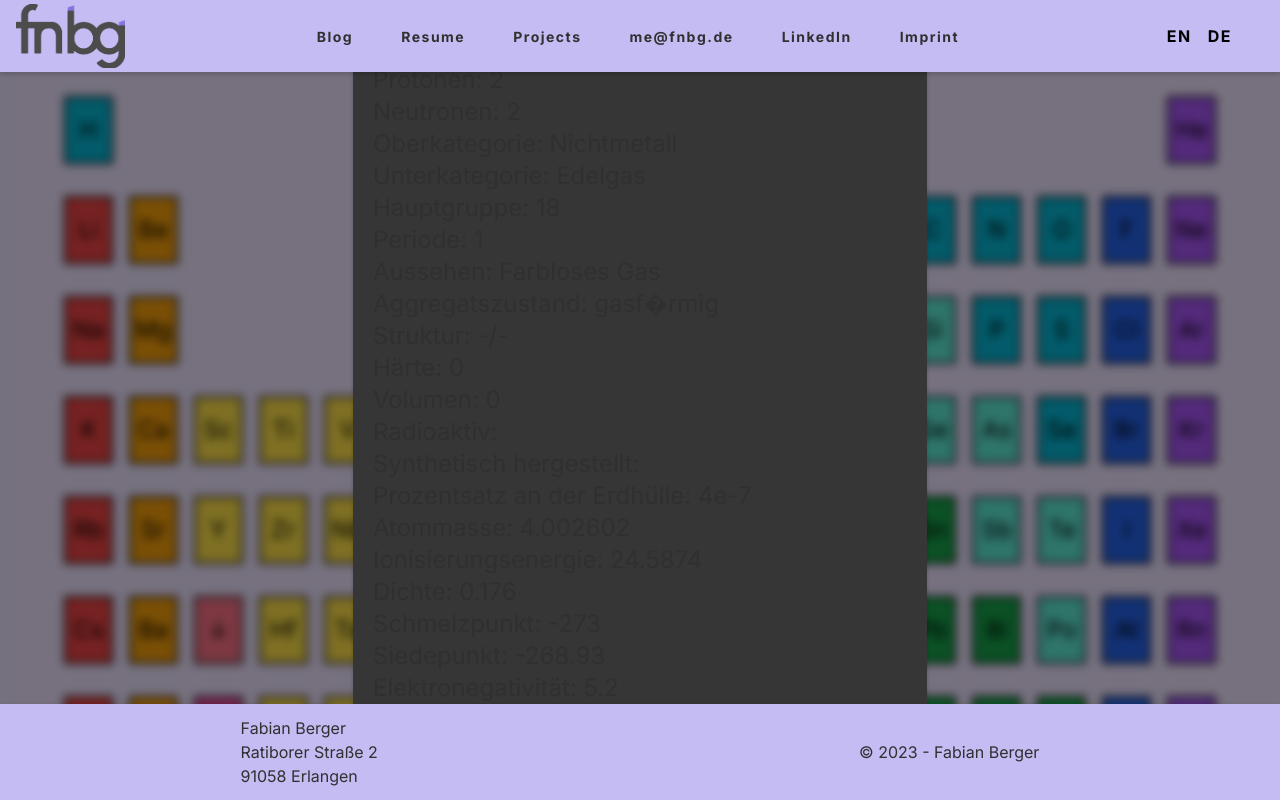
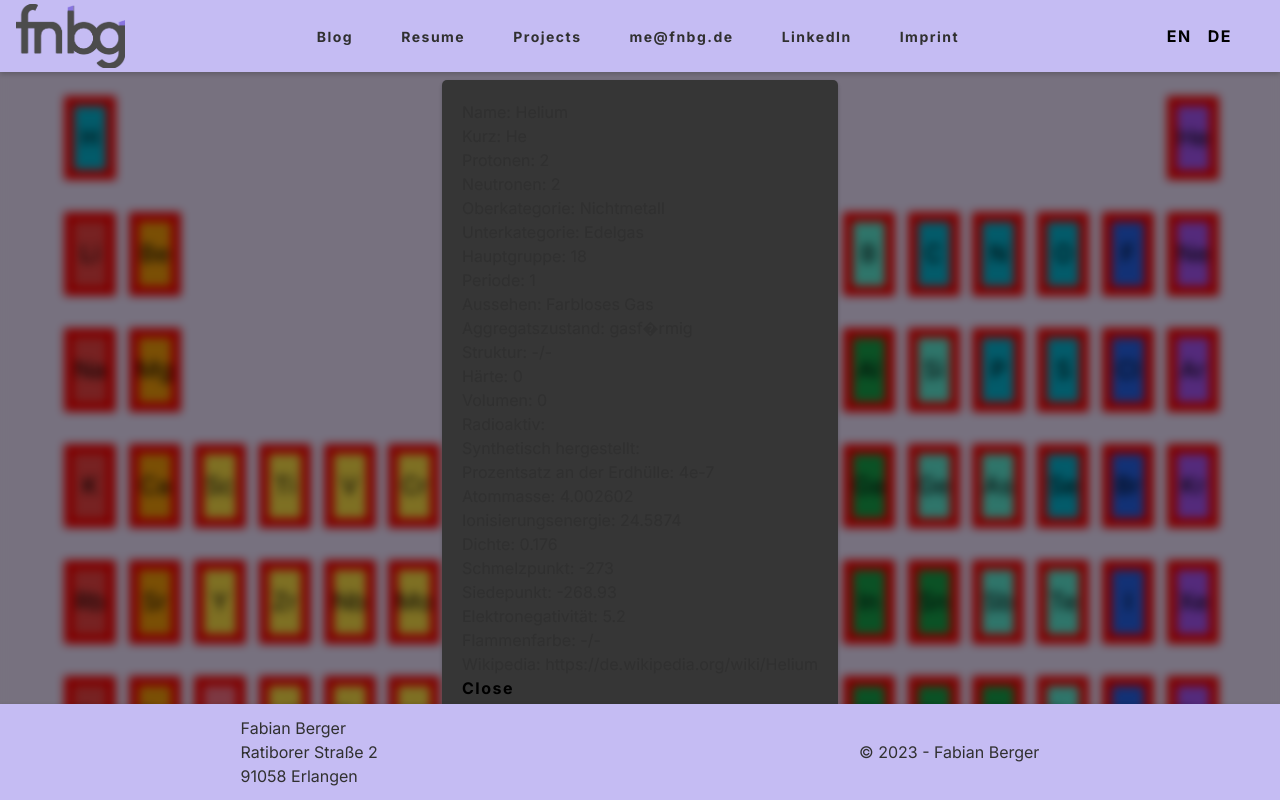
Before and after one commit to BambiMC/Matics, a Next.js app: page /periodicTable in a window 1280 px wide. Both pictures are taken after a click on the element "He". Shown: the top 800 px of the page. Built offline with nearby package versions, Linux system fonts and the light colour scheme.

Commit message:
PSE advancements

```diff
--- a/app/components/ElementPopUp/ElementPopUp.tsx
+++ b/app/components/ElementPopUp/ElementPopUp.tsx
@@ -24,8 +24,7 @@ const ElementPopUp: React.FC<PopUpProps> = ({ onClose, elementData, addClasses }
 
     return (
         <div className={overlayClasses}>
-            {/* className={`text-sm md:text-xl xl:text-2xl text-center flex items-center justify-center text-black p-1 md:p-2 xl:p-4 2xl:p-8 border-2 border-black ${addClasses}`} */}
-            <div className={`text-xs md:text-xl xl:text-2xl ${styles.popup}`}>
+            <div className={`text-xs md:text-base 2xl:text-2xl ${styles.popup}`}>
                 <p className='element-text'>Name: {elementData ? elementData.name : ''}</p>
                 <p className='element-text'>Kurz: {elementData ? elementData.kurzsymbol : ''}</p>
                 <p className='element-text'>Protonen: {elementData ? elementData.protonen : ''}</p>
--- /dev/null
+++ b/app/components/ElementTile/ElementTile.module.css
@@ -0,0 +1,14 @@
+.ElementTile {
+    /* Your existing styles here */
+    transition: transform 0.2s !important;
+    border: 10px solid rgb(255, 0, 0) !important;
+}
+
+.ElementTile:hover {
+    transform: scale(1.1) !important;
+    /* Enlarge the element by 10% on hover */
+}
+
+.flex {
+    border: 10px solid rgb(255, 0, 0) !important;
+}
--- a/app/components/ElementTile/ElementTile.tsx
+++ b/app/components/ElementTile/ElementTile.tsx
@@ -1,6 +1,7 @@
 import { ElementData } from '@public/libraryChemistry';
 import React, { useState } from 'react';
 import ElementPopUp from '../ElementPopUp/ElementPopUp';
+import styles from './ElementTile.module.css'
 
 interface ElementTileProps {
   elementData?: ElementData;
@@ -16,8 +17,7 @@ const ElementTile: React.FC<ElementTileProps> = ({ elementData, addClasses }) =>
 
   return (
     <div
-      className={`text-xs md:text-xl xl:text-2xl text-center flex items-center justify-center text-black p-1 md:p-2 xl:p-4 2xl:p-8 md:border-2 md:border-black aspect-square ${addClasses}`}
-      onContextMenu={(e) => e.preventDefault()}
+      className={`text-xs md:text-xl xl:text-2xl text-center flex items-center justify-center text-black p-1 md:p-2 xl:p-4 2xl:p-8 md:border-2 md:border-black aspect-square ${addClasses} ${styles.ElementTile}`}
       onClick={togglePopUp}
       style={{ cursor: 'pointer' }}
     >
--- a/app/globals.css
+++ b/app/globals.css
@@ -92,16 +92,11 @@ svg>line {
 
 /** Ab hier ist old fnbg.css*/
 
-.container2 {
-  height: 100vh;
-}
-
 body {
   min-height: 100vh;
   display: flex;
   flex-direction: column;
 }
-
 
 /* Button */
 .btn {
@@ -185,5 +180,5 @@ textarea {
 a:hover,
 button:hover {
   transform: scale(1.08) !important;
-  color: #909090 !important;
+  color: #ffffff !important;
 }
--- a/app/periodicTable/page copy.tsx
+++ /dev/null
@@ -1,25 +0,0 @@
-"use client"
-import { useLanguageData } from '@data/languageLoader';
-
-
-const Projects: React.FC = () => {
-  const data = useLanguageData("periodicTable");
-  return (
-
-
-    <main className='p-20 mt-20'>
-      {data && (
-        <div className="grid grid-cols-4 grid-rows-2 gap-4 xl:gap-16 2xl:gap-32">
-          <div></div>
-          <div></div>
-          <div></div>
-          <div></div>
-          <div></div>
-          <div></div>
-        </div>
-      )}
-    </main>
-  );
-};
-
-export default Projects;
--- a/public/css/fnbg.css
+++ b/public/css/fnbg.css
@@ -1,7 +1,3 @@
-.container2 {
-  height: 100vh;
-}
-
 body {
   min-height: 100vh;
   display: flex;
```
